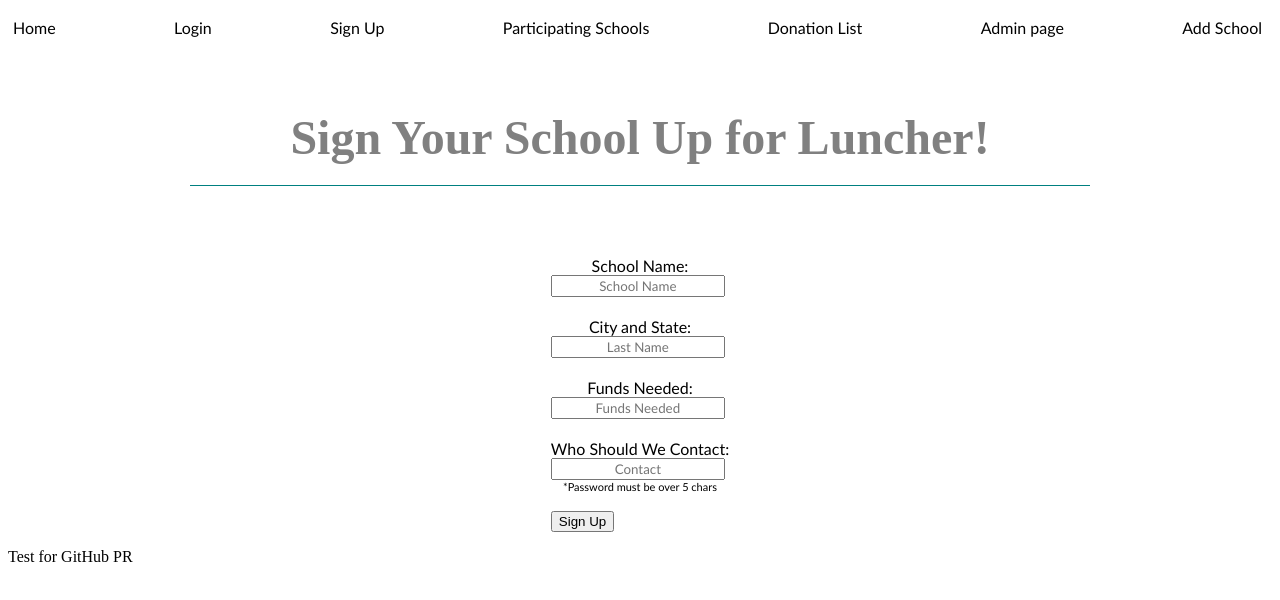
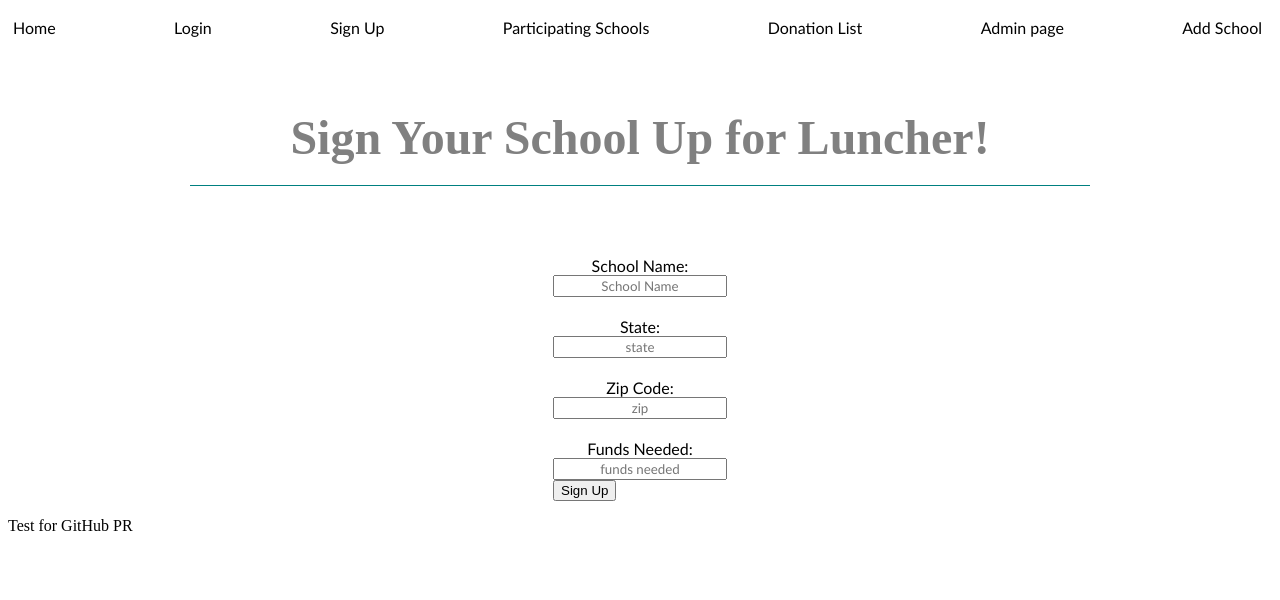
Before and after one commit to droom18/droom-client, a React (Create React App) app in the folder client/: page /donors/donorRoutes in a window 1280 px wide. Shown: the top 600 px of the page. Built offline with nearby package versions, Linux system fonts and the light colour scheme.

Commit message:
Code cleaned up.

```diff
--- a/client/src/components/NewSchool/NewSchool.js
+++ b/client/src/components/NewSchool/NewSchool.js
@@ -19,10 +19,10 @@
     super();
     this.state = {
       schoolName: "",
-      cityState: "",
+      state: "",
+      zip: "",
       fundsNeeded: "",
-      contact: "",
-      role: "admin"
+    //   role: "admin"
     };
   }
 
@@ -37,21 +37,21 @@
   addSchool = (school) => {
     axios
     // check api route
-      .post(`https://luncher-backend.herokuapp.com/api/schools`, this.state)
+      .post(`https://luncher-backend.herokuapp.com/api/admin/school`, school)
       .then(response => {
-        localStorage.setItem("token", response.data.token);
-        if (response.data.token) {
-          return <Redirect to="/schools/schoolRoutes" />;
-        }
-        this.setState({ state: response.data });
+        this.setState({state: response.data});
+        // if (response.data.token) {
+        //   return <Redirect to="/schools/schoolRoutes" />;
+        // }
+        // this.setState({ state: response.data });
       })
       .catch(err => console.log(err));
       this.setState({
-      schoolName: "",
-      cityState: "",
-      fundsNeeded: "",
-      contact: "",
-      role: "admin"
+        schoolName: "",
+        state: "",
+        zip: "",
+        // maybe number
+        fundsNeeded: "",
     });
   };
 
@@ -70,33 +70,33 @@
               onChange={this.handleChange}
             />
             <br />
-            <p>City and State:</p>
+            <p>State:</p>
             <input
               type="text"
-              name="cityState"
-              placeholder="Last Name"
-              value={this.state.cityState}
+              name="state"
+              placeholder="state"
+              value={this.state.state}
               onChange={this.handleChange}
             />
             <br />
-            <p> Funds Needed:</p>
+            <p>Zip Code:</p>
+            <input
+              type="text"
+              name="zip"
+              placeholder="zip"
+              value={this.state.zip}
+              onChange={this.handleChange}
+            />
+            <br />
+            <p>Funds Needed:</p>
             <input
               type="text"
               name="fundsNeeded"
-              placeholder="Funds Needed"
+              placeholder="funds needed"
               value={this.state.fundsNeeded}
               onChange={this.handleChange}
             />
-            <br />
-            <p>Who Should We Contact:</p>
-            <input
-              type="text"
-              name="contact"
-              placeholder="Contact"
-              value={this.state.contact}
-              onChange={this.handleChange}
-            />
-            <p style={passwordReq}>*Password must be over 5 chars</p>
+
             {/* Role: */}
             {/* <input
             type="text"
--- a/client/src/index.js
+++ b/client/src/index.js
@@ -2,9 +2,14 @@
 import ReactDOM from "react-dom";
 import "./App.scss";
 // import "bootstrap/dist/css/bootstrap.min.css";
+import { BrowserRouter as Router } from "react-router-dom";
 
 import App from "./App";
 
-ReactDOM.render(<App />, document.getElementById("root"));
+ReactDOM.render(
+    <Router>
+        <App />
+    </Router>,
+ document.getElementById("root"));
 
 // should this be wrapped in <router> ??
```
Also changed, not shown: client/src/App.js (+5 -11 lines).
